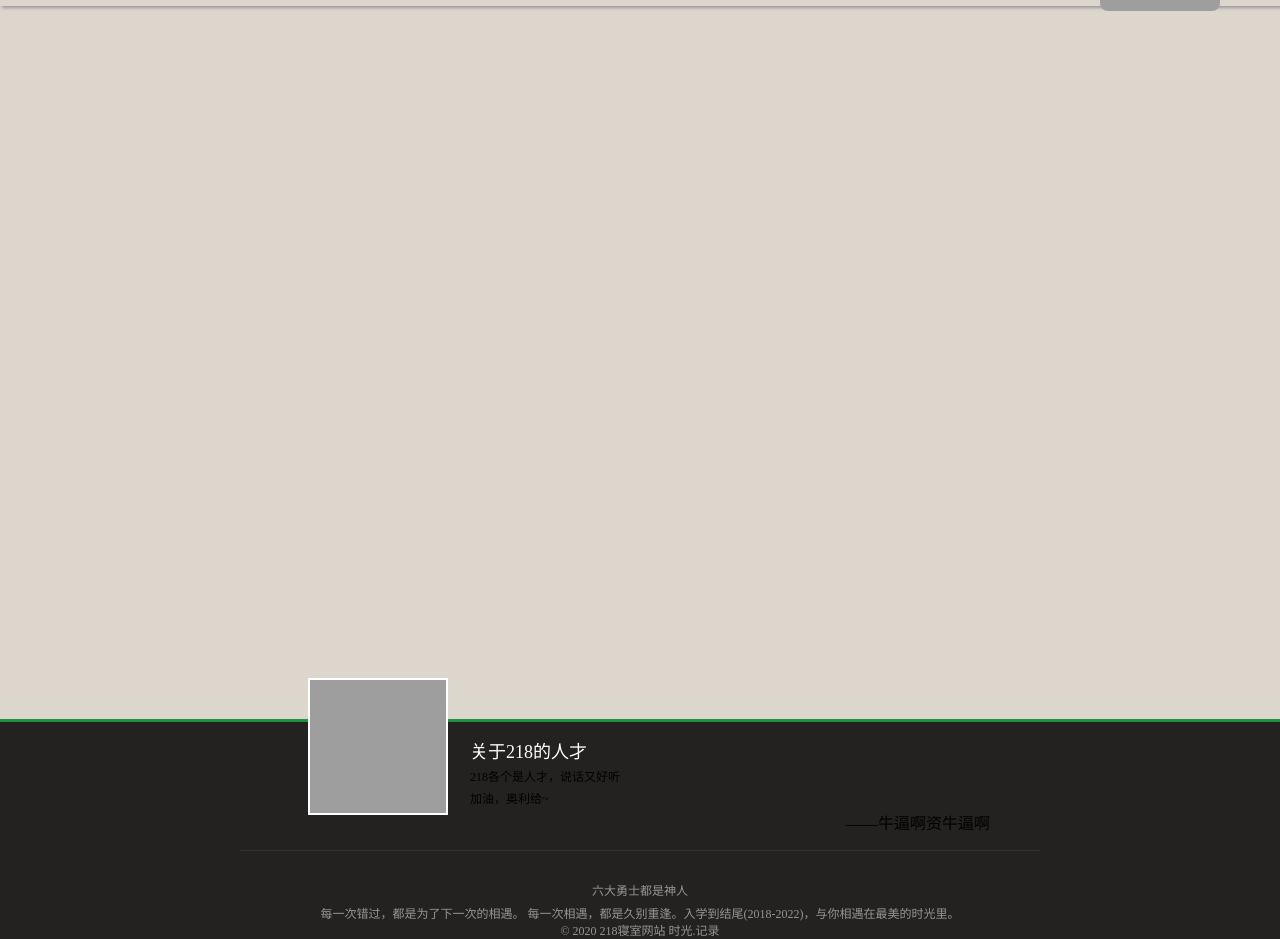
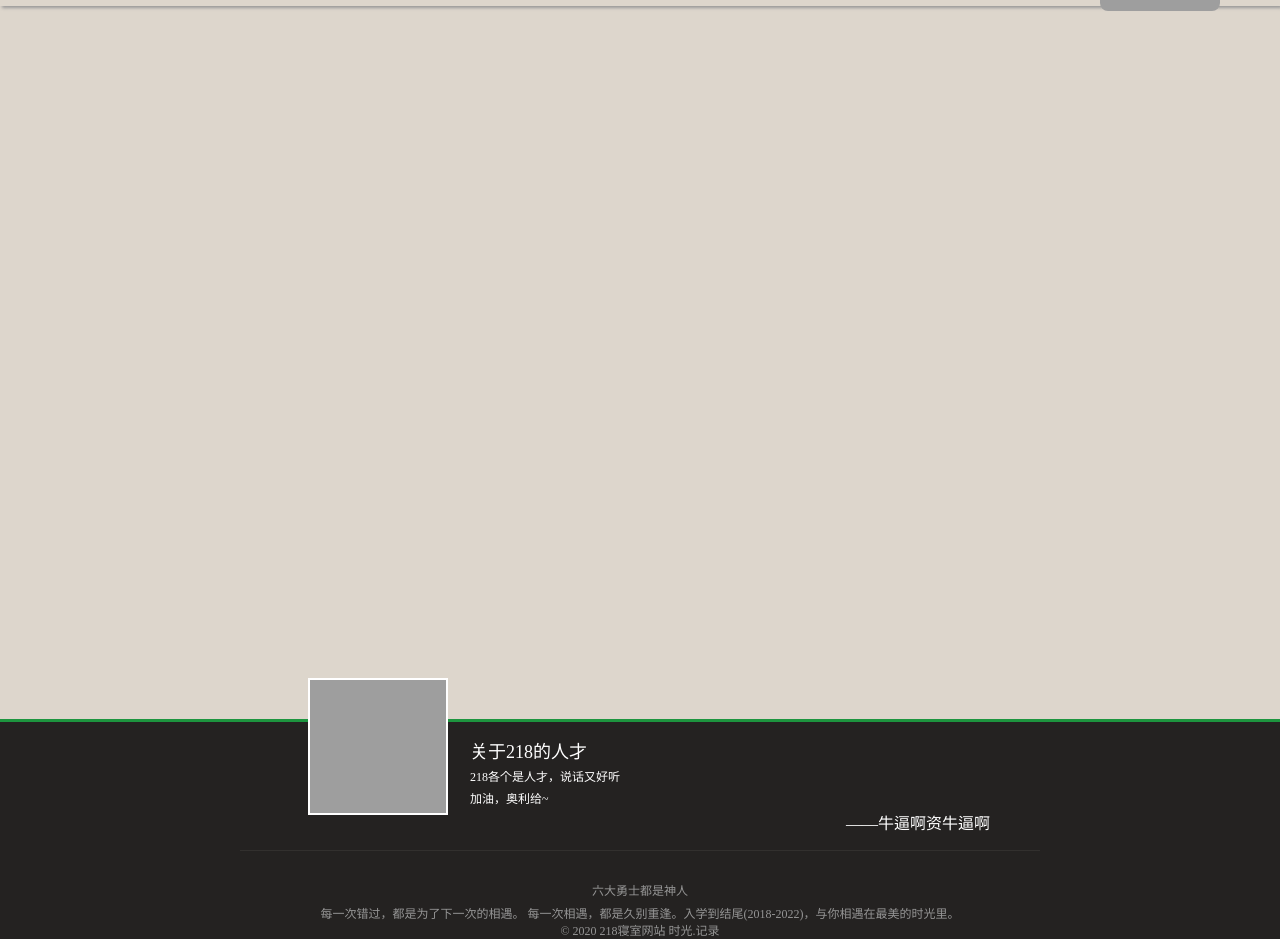
Before and after one commit to jing-hua/jing-hua.github.io, a Jekyll site: the page qrys.html, which Jekyll copies as it is, in a window 1280 px wide. Shown: the part 639-1578 px from the top of the page. Built offline with Jekyll 4.4.1, drawn with Linux system fonts in a browser that asks for light colours; grey boxes are pictures that could not be loaded.

Commit message:
Add files via upload

```diff
--- a/css/style.css
+++ b/css/style.css
@@ -146,14 +146,14 @@ article ul.text img {
 
 /* footer */
 footer {border-top:3px solid #1d953f;background: #242221; width: 100%;margin-top:80px;z-index: 9999;position: absolute;  }
-.footavatar { width: 700px; margin: auto; position: relative; color: #000000; }
+.footavatar { width: 700px; margin: auto; position: relative; color: #FFFFFF; }
 .footavatar img{ height:133px;width:136px;}
 .footphoto { position: absolute; top: -58px; left: 20px; display: block;outline:2px solid #FFFFFF;}
 .footinfo { display: block; padding: 0 0 0 180px }
 .fname { color: #000000; margin-top: 16px; font-size: 18px; line-height: 28px; }
 .fname a { color: #fff; }
 .finfo { line-height: 22px; }
-.visitor h2 a:hover{color: #000000;}
+.visitor h2 a:hover{color: #FFFFFF;}
 .visitor { width: 800px; margin: 40px auto 0; clear: both; border-top: 1px solid #32302e; padding-top: 30px; overflow: hidden; }
 .visitor h2 { color: #fff; font-size: 14px; font-weight: normal; padding: 0 55px 0px 20px; }
 .visitor ul { padding: 20px }
```
